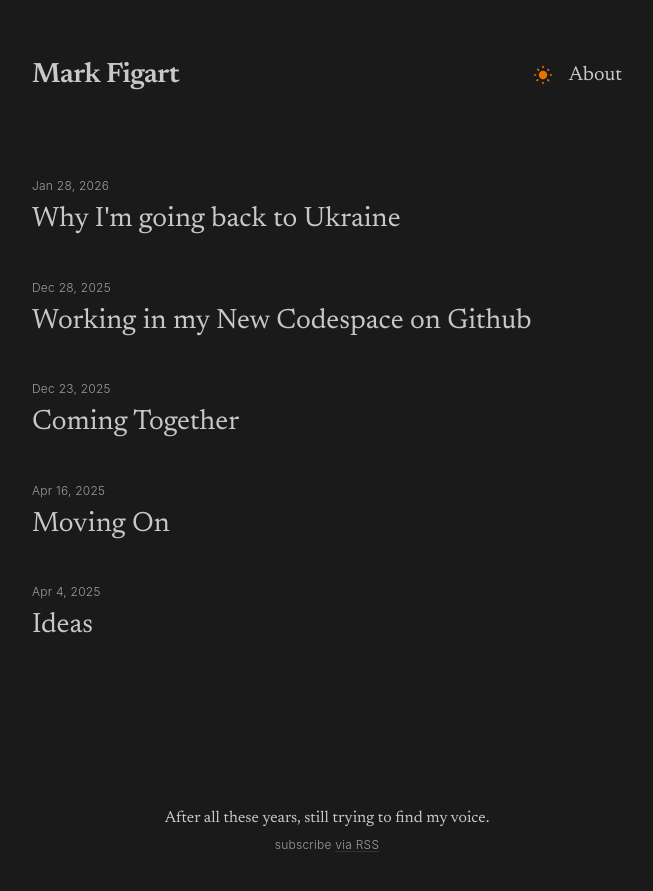
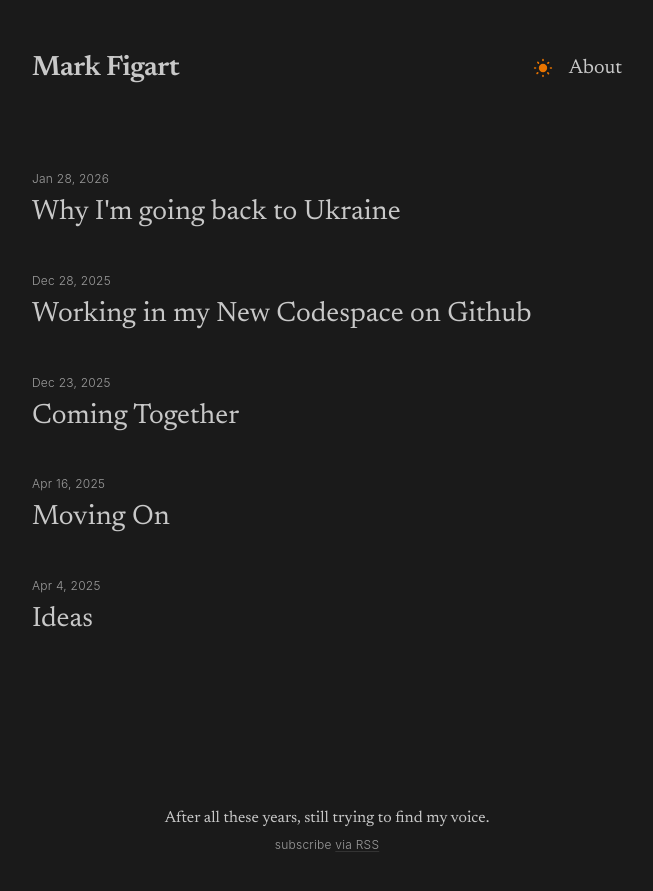
Before and after one commit to figart/60, a Jekyll site: the page built from index.markdown, in a window 1280 px wide. Shown: the top 891 px of the page, without its empty margins (313-966 px from the left). Built offline with Jekyll 4.4.1, drawn with Linux system fonts in a browser that asks for light colours.

Commit message:
Reduce header top padding on mobile
Co-Authored-By: Claude Opus 4.5 <noreply@anthropic.com>

```diff
--- a/_sass/minima/_layout.scss
+++ b/_sass/minima/_layout.scss
@@ -3,7 +3,7 @@
  */
 .site-header {
   min-height: 3.5rem;
-  padding-top: min(2.8125rem, 6vw);
+  padding-top: min(2.8125rem, 3vw);
 
   // Positioning context for the mobile navigation icon
   position: relative;
@@ -67,7 +67,7 @@
 
   @include media-query($on-palm) {
     position: absolute;
-    top: min(3.375rem, calc(6vw + 0.5rem));
+    top: min(3.375rem, calc(3vw + 0.5rem));
     right: 0.9375rem;
     background-color: transparent;
     border: none;
```
